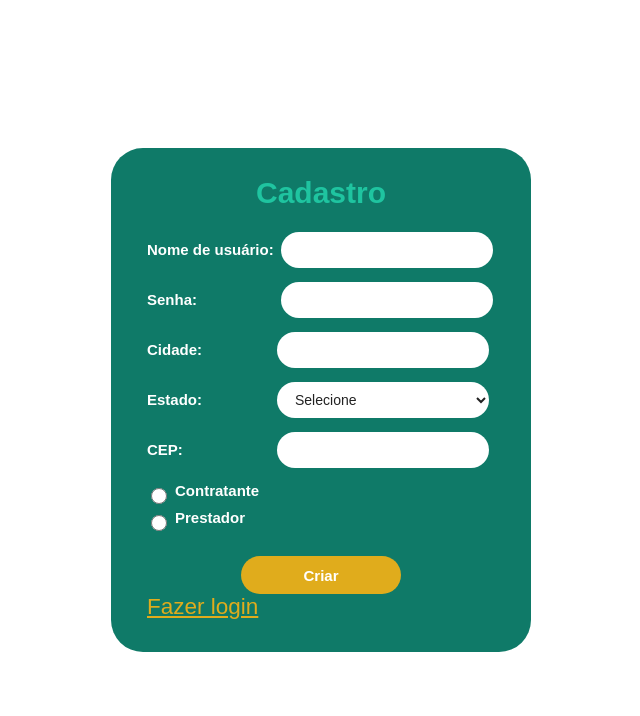
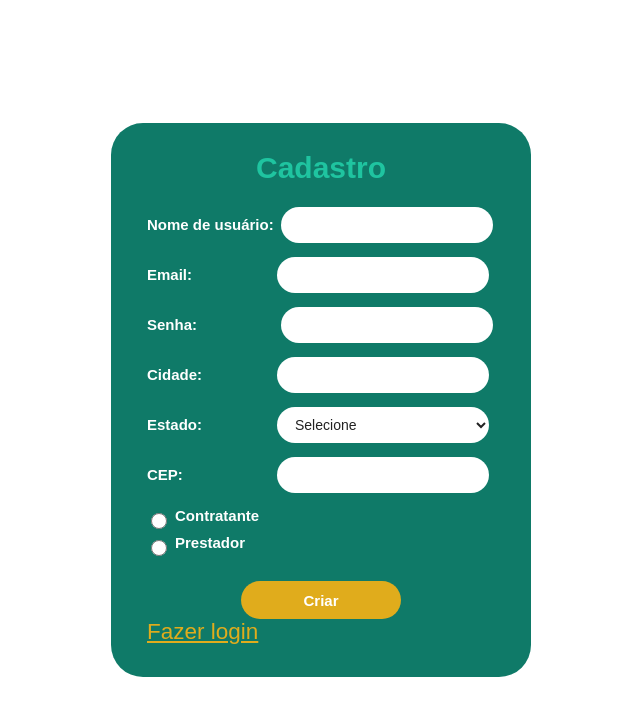
Before and after one commit to GuilhermePS2009/Scorpion_Hati-Hati_Front-End, a React (Vite) app: page /cadastro in a window 1280 px wide. Shown: the top 716 px of the page, without its empty margins (319-959 px from the left). Built offline with nearby package versions, Linux system fonts and the light colour scheme.

Commit message:
cadastro

```diff
--- a/src/pages/cadastro.jsx
+++ b/src/pages/cadastro.jsx
@@ -49,7 +49,7 @@ function cadastro() {
         await api.post("http://localhost:8080/contratantes/cadastrar", novoUsuario)
       else // prestador
         await api.post("http://localhost:8080/prestadores/cadastrar", novoUsuario)
-    } catch (error) {
+    } catch (err) {
       console.error("Erro ao criar vaga:", err);
       alert("Não foi possível criar a vaga.");
     }
@@ -61,11 +61,12 @@ function cadastro() {
         <p className="um">Cadastro</p>
 
         <form onSubmit={enviar}>
-        <label>Nome de usuário: </label> <input type="text" name="nome" onChange={mudar}/><br/>
-        <label>Senha: </label> <input type="password" name="senha" onChange={mudar}/><br/>
-        <label>Cidade: </label><input type="text" name="cidade" onChange={mudar}/> <br/>
+        <label>Nome de usuário: </label> <input type="text" name="nome" onChange={mudar} required /><br/>
+        <label>Email: </label><input type="text" name="email" onChange={mudar} required/><br/>
+        <label>Senha: </label> <input type="password" name="senha" onChange={mudar} required /><br/>
+        <label>Cidade: </label><input type="text" name="cidade" onChange={mudar} required/> <br/>
         <label>Estado: </label>
-        <select name="estado" onChange={mudar}>
+        <select name="estado" onChange={mudar} required>
           <option selected disabled>Selecione</option>
             <option value="AC">Acre</option>
             <option value="AL">Alagoas</option>
@@ -95,7 +96,7 @@ function cadastro() {
             <option value="SE">Sergipe</option>
             <option value="TO">Tocantins</option>
         </select><br/>
-        <label >CEP: </label><input type="text" name="cep" onChange={mudar}/> <br/>
+        <label >CEP: </label><input type="text" name="cep" onChange={mudar} required /> <br/>
         <input type="radio" name="tipo" value="Contratante" onChange={mudarCheckbox}/>
         <label>Contratante</label>
         <br/>
```
